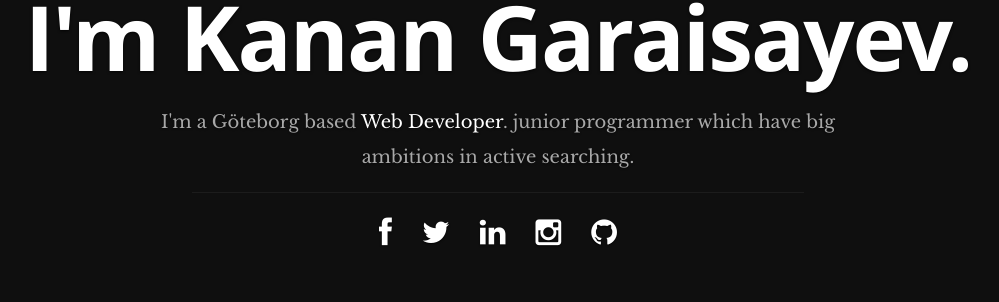
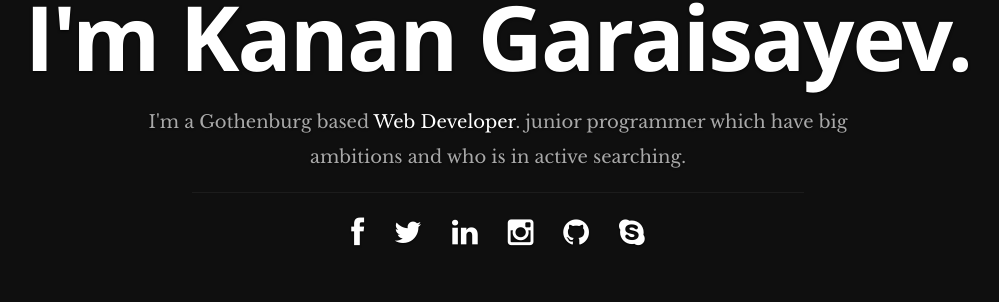
Before and after one commit to Kanan11/portfolio, a React (Create React App) app: page / in a window 1280 px wide. Shown: the part 305-607 px from the top of the page, without its empty margins (142-1141 px from the left). Built offline with nearby package versions, Linux system fonts and the light colour scheme.

Commit message:
Skype, select CSS, custom background animation

```diff
--- a/public/resumeData.json
+++ b/public/resumeData.json
@@ -2,7 +2,7 @@
   "main": {
     "name": "Kanan Garaisayev",
     "occupation": "Web Developer",
-    "description": "junior programmer which have big ambitions in active searching",
+    "description": "junior programmer which have big ambitions and who is in active searching",
     "image": "profilepic.jpg",
     "bio": "Positive, energetic, mobile moving, likes to work in teams and independently, can speak and write in five different languages.",
     "contactmessage": "I will reply to your message as soon as I can",
@@ -10,7 +10,7 @@
     "phone": "0700000000",
     "address": {
       "street": "Storagatan 1",
-      "city": "Göteborg",
+      "city": "Gothenburg",
       "state": "Sweden",
       "zip": "41000"
     },
@@ -42,6 +42,11 @@
         "name": "github",
         "url": "http://github.com/kanan11",
         "className": "fa fa-github"
+      },
+      {
+        "name": "Skype",
+        "url": "https://join.skype.com/invite/Cmvwl24DYtnT",
+        "className": "fa fa-skype"
       }
     ]
   },
--- a/src/App.css
+++ b/src/App.css
@@ -76,3 +76,9 @@
     font-size: 20px;
     padding-left: 7px;
   }
+
+  /* Life hack to change text selection color */
+  *::selection {
+      background: #fd8775;
+      color: rgb(88, 21, 24);
+  }
--- a/src/App.js
+++ b/src/App.js
@@ -48,7 +48,7 @@ class App extends Component {
     return (
       <div className="App">
         <div style={{ height: '50px' }}>
-          <ParticlesBg type="circle" bg={true}/>
+          <ParticlesBg type="cobweb" bg={true}/>
         </div>
         <Header data={this.state.resumeData.main}/>
         <About data={this.state.resumeData.main}/>
```
